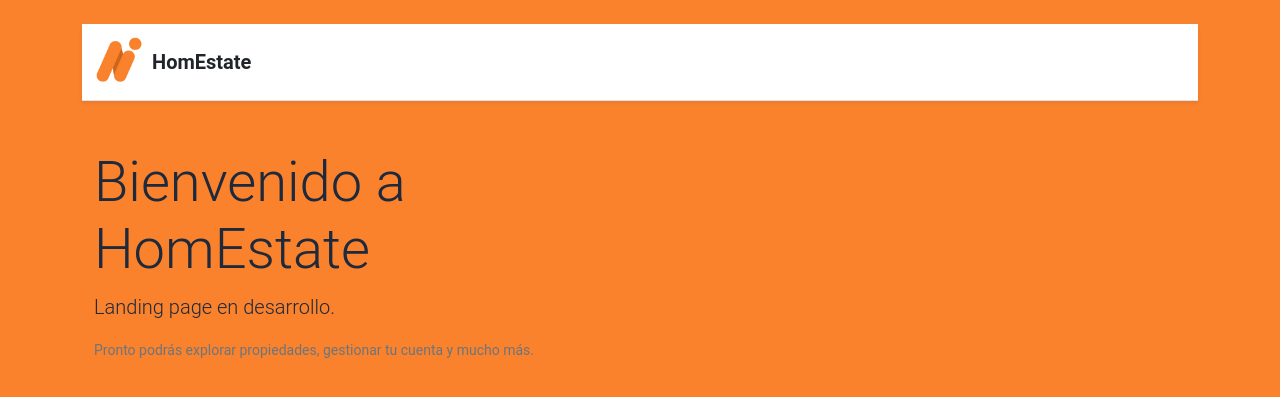
After one commit to Homestate-dev/homestate-web, a Django app: template core/templates/core/landing.html in a window 1280 px wide. The commit adds this page. Shown: the top 397 px of the page. Run offline with Django 5.2, Linux system fonts and the light colour scheme; the template is opened without the code that fills it, so the values that code supplies are empty; some libraries are stand-ins or nearby versions.

Commit message:
Modificaciones del navbar
Coloque externamente en el sector de components al _navbar.html para evitar que se vea cuando la persona hace login

```diff
--- a/core/static/core/js/main.js
+++ b/core/static/core/js/main.js
@@ -27,18 +27,30 @@ console.log("Firebase Auth initialized");
 auth.onAuthStateChanged((user) => {
   const currentPath = window.location.pathname;
 
-  if (user) {
-    // Si el usuario está autenticado y no está ya en /admin/, redirige
-    if (currentPath !== "/admin/") {
-      window.location.href = "/admin/";
-    }
-  } else {
-    // Si NO hay usuario y no está ya en /admin-login/, redirige al login
-    if (currentPath !== "/admin-login/") {
+  // Caso 1: usuario NO autenticado intentando acceder a /admin/ (o a cualquier subruta de /admin/),
+  //          excepto /admin-login/, en cuyo caso no hacemos nada aquí.
+  if (!user) {
+    // Solo si la ruta es exactamente "/admin/" o empieza con "/admin/" (pero no "/admin-login/")
+    const isTryingAdmin =
+      currentPath === "/admin/" ||
+      (currentPath.startsWith("/admin/") && !currentPath.startsWith("/admin-login/"));
+
+    if (isTryingAdmin) {
       window.location.href = "/admin-login/";
     }
+    return;
   }
+
+  // Caso 2: usuario autenticado, pero está en la página de login (/admin-login/)
+  //          => lo enviamos al dashboard /admin/.
+  if (user && currentPath === "/admin-login/") {
+    window.location.href = "/admin/";
+  }
+
+  // En cualquier otro caso (usuario autenticado y/o ruta distinta a /admin/ o /admin-login/),
+  // no hacemos nada.
 });
+
 
 // 5) Espera a que el DOM esté cargado
 document.addEventListener('DOMContentLoaded', () => {
--- a/core/templates/core/base.html
+++ b/core/templates/core/base.html
@@ -12,17 +12,6 @@
   <link href="{% static 'core/styles.css' %}" rel="stylesheet">
 </head>
 <body>
-  <!-- Navbar (opcional) -->
-<nav class="navbar navbar-light bg-white shadow-sm border-bottom">
-  <div class="container">
-    <!-- Contenedor que une logo y texto -->
-    <a class="navbar-brand d-flex align-items-center text-dark fw-bold" href="#">
-      <img src="{% static 'core/img/logo.png' %}" alt="Logo" style="width: 50px; height: 50px;" class="me-2">
-      HomEstate
-    </a>
-  </div>
-</nav>
-
 
 
   <div class="container mt-4">
--- /dev/null
+++ b/core/templates/core/components/_navbar.html
@@ -0,0 +1,11 @@
+  <!-- Navbar (opcional) -->
+{% load static %}
+<nav class="navbar navbar-light bg-white shadow-sm border-bottom">
+  <div class="container">
+    <!-- Contenedor que une logo y texto -->
+    <a class="navbar-brand d-flex align-items-center text-dark fw-bold" href="#">
+      <img src="{% static 'core/img/logo.png' %}" alt="Logo" style="width: 50px; height: 50px;" class="me-2">
+      HomEstate
+    </a>
+  </div>
+</nav>
--- /dev/null
+++ b/core/templates/core/landing.html
@@ -0,0 +1,17 @@
+{% extends 'core/base.html' %}
+{% load static %}
+{% block title %}Landing - HomEstate{% endblock %}
+{% block content %}
+{% include 'core/components/_navbar.html' %}
+<div class="container mt-5">
+  <div class="row">
+    <div class="col-md-6">
+      <h1 class="display-4">Bienvenido a HomEstate</h1>
+      <p class="lead">Landing page en desarrollo.</p>
+      <p class="text-secondary">
+        Pronto podrás explorar propiedades, gestionar tu cuenta y mucho más.
+      </p>
+    </div>
+  </div>
+  {%endblock%}
+</div>
--- a/core/templates/core/login.html
+++ b/core/templates/core/login.html
@@ -9,7 +9,7 @@
   <div class="card shadow-sm w-100" style="max-width: 400px;">
     <!-- Header con logo y título -->
     <div class="login-header text-center px-4 pt-4">
-      <img src="{% static 'core/img/logo.png' %}" alt="Logo" class="img-fluid logo-img mb-2" style="height: 60px;">
+      <img src="{% static 'core/img/logo.png' %}" alt="Logo" class="img-fluid logo-img mb-2" style="height: 100px;">
       <h4 class="mb-1">HomEstate</h4>
       <p class="text-secondary">Ingrese sus credenciales para continuar</p>
     </div>
--- a/core/views.py
+++ b/core/views.py
@@ -4,7 +4,7 @@ from django.shortcuts import render, redirect
 from django.contrib.auth.decorators import login_required
 
 def inicio(request):
-    return render(request, 'core/base.html')
+    return render(request, 'core/landing.html')
 
 def admin_login(request):
     return render(request, 'core/login.html')
```
